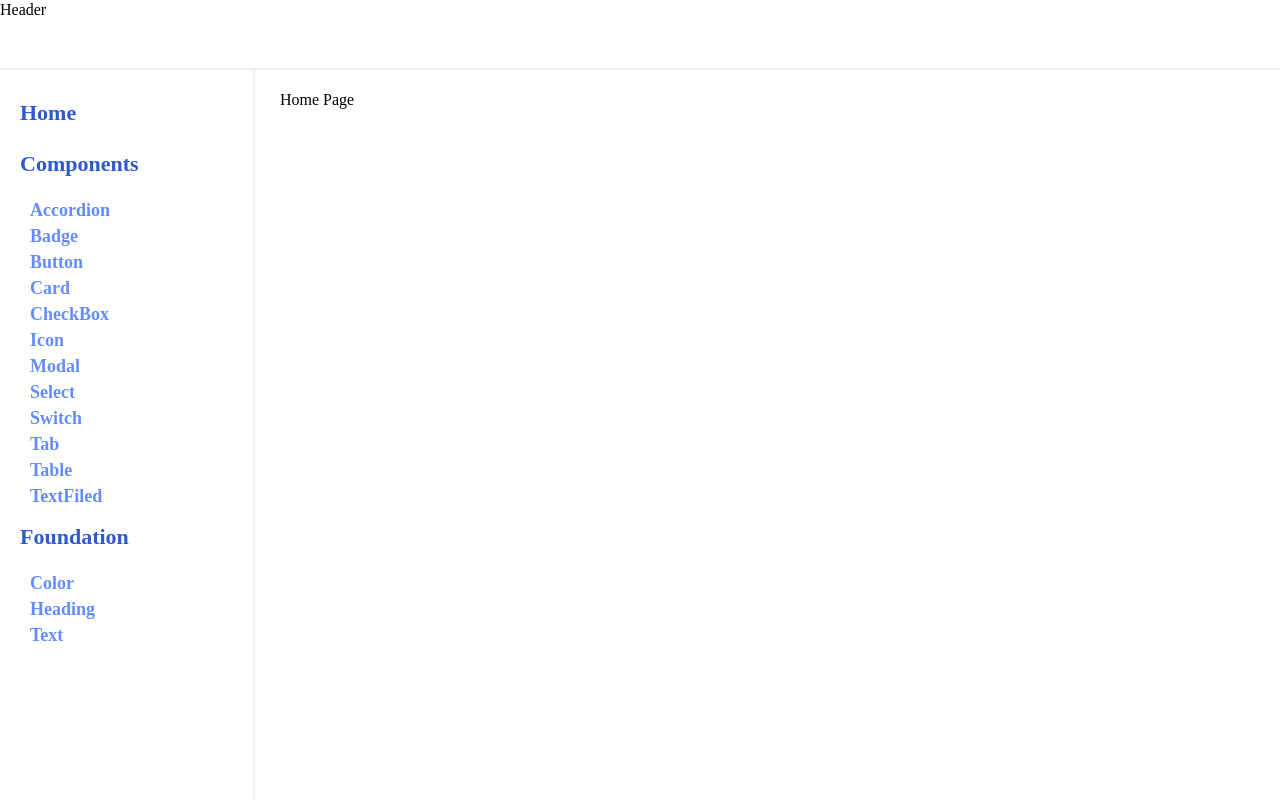
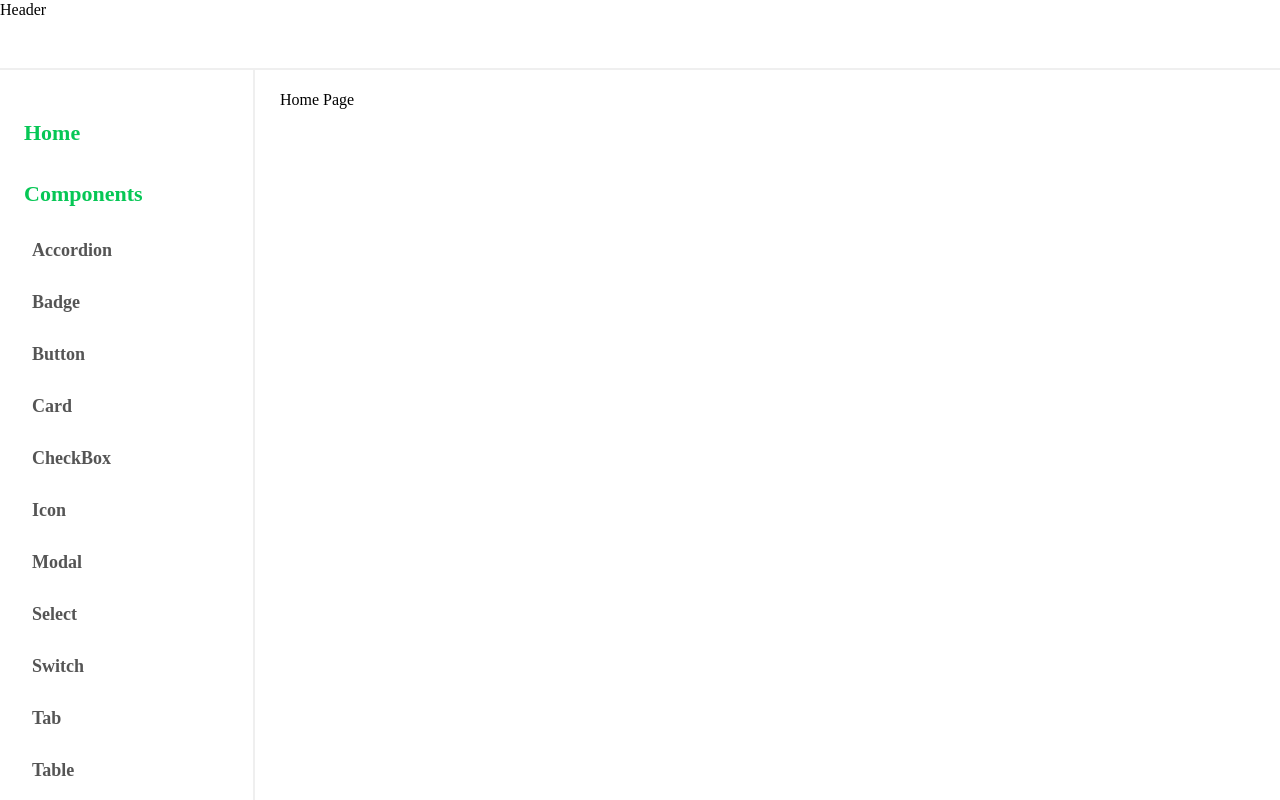
Before and after one commit to dongggggae/hyun-design-system, a Next.js app: page / in a window 1280 px wide. Built offline with nearby package versions, Linux system fonts and the light colour scheme.

Commit message:
[DS-76]Sidebar 스타일 수정

```diff
--- a/app/_styles/_layouts.scss
+++ b/app/_styles/_layouts.scss
@@ -9,11 +9,19 @@
   --#{$prefix}sidebar-border-width: 2px;
   --#{$prefix}sidebar-border-style: solid;
   --#{$prefix}sidebar-border-color: #{$gray200};
-  --#{$prefix}sidebar-navigation-padding-x: 20px;
+  --#{$prefix}sidebar-navigation-padding-x: 0;
   --#{$prefix}sidebar-navigation-padding-y: 30px;
+  --#{$prefix}sidebar-nav-link-height: 48px;
+  --#{$prefix}sidebar-nav-link-margin-x: 8px;
+  --#{$prefix}sidebar-nav-link-margin-y: 4px;
+  --#{$prefix}sidebar-nav-link-padding-x: 24px;
   --#{$prefix}sidebar-nav-link-bg: transparent;
-  --#{$prefix}sidebar-nav-link-color: #{$blue500};
-  --#{$prefix}sidebar-nav-link-active-color: #{$blue700};
+  --#{$prefix}sidebar-nav-link-border-radius: 8px;
+  --#{$prefix}sidebar-nav-link-color: #{$gray700};
+  --#{$prefix}sidebar-nav-link-active-color: #{$green600};
+  --#{$prefix}sidebar-nav-link-hover-bg: #{$gray150};
+  --#{$prefix}sidebar-nav-link-hover-color: #{$green600};
+  --#{$prefix}sidebar-nav-group-padding-x: 16px;
   --#{$prefix}sidebar-nav-group-items-padding-y: 0;
   --#{$prefix}sidebar-nav-group-items-padding-x: 0;
 
@@ -41,6 +49,7 @@
 
     & .nav__group {
       position: relative;
+      margin-top: 5px;
       transition: all 0.15s ease-in-out;
 
       & > .nav__link {
@@ -59,20 +68,11 @@
         display: flex;
         flex-direction: column;
         overflow: hidden;
-        margin-top: 10px;
         padding: var(--#{$prefix}sidebar-nav-group-items-padding-y) var(--#{$prefix}sidebar-nav-group-items-padding-x);
         transition: height 0.15s ease-in-out;
 
-        & > li {
-          margin-top: 10px;
-
-          &:first-of-type {
-            margin-top: 0;
-          }
-        }
-
         .nav__link {
-          padding-left: 10px;
+          padding-left: var(--#{$prefix}sidebar-nav-link-padding-x);
           font-size: 18px;
         }
       }
@@ -83,6 +83,7 @@
 
       &.show > .nav__link {
         color: var(--#{$prefix}sidebar-nav-link-active-color);
+        font-weight: 700;
 
         .icon {
           transform: rotate(180deg);
@@ -90,24 +91,28 @@
       }
     }
 
-    & > li {
-      margin-top: 15px;
-      &:first-of-type {
-        margin-top: 0;
-      }
-    }
-
     & .nav__link {
       display: flex;
       align-items: center;
+      height: var(--#{$prefix}sidebar-nav-link-height);
+      margin: var(--#{$prefix}sidebar-nav-link-margin-y) var(--#{$prefix}sidebar-nav-link-margin-x);
+      padding-left: var(--#{$prefix}sidebar-nav-group-padding-x);
+      background-color: var(--#{$prefix}sidebar-nav-link-bg);
+      border-radius: var(--#{$prefix}sidebar-nav-link-border-radius);
+      font-size: 22px;
+      font-weight: 600;
+      line-height: 26px;
       color: var(--#{$prefix}sidebar-nav-link-color);
-      font-size: 22px;
-      font-weight: 700;
-      line-height: 26px;
       text-decoration: none;
       white-space: nowrap;
 
+      &:hover {
+        background-color: var(--#{$prefix}sidebar-nav-link-hover-bg);
+        color: var(--#{$prefix}sidebar-nav-link-hover-color);
+      }
+
       &.active {
+        font-weight: 700;
         color: var(--#{$prefix}sidebar-nav-link-active-color);
       }
     }
```
